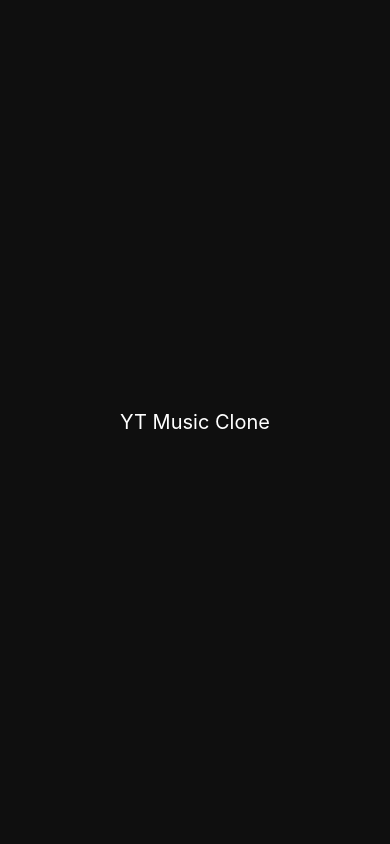
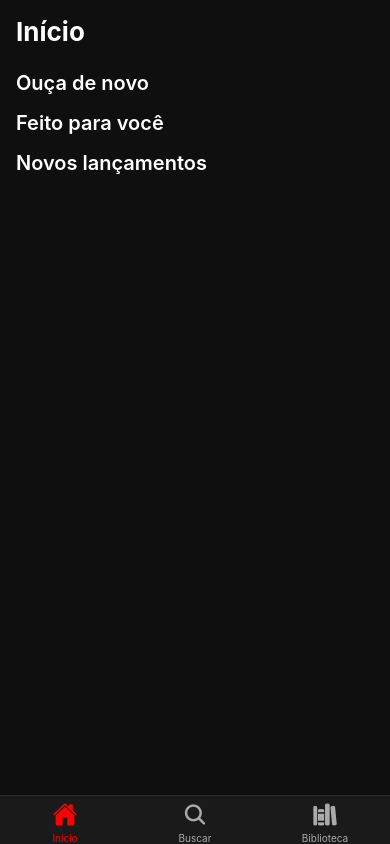
Before and after one commit to Dupla-mobile/telasYTmusic, a React Native app: screen / in a window 390 px wide. Built offline with nearby package versions, Linux system fonts and the light colour scheme.

Commit message:
Cria as 6 telas placeholder e liga navegacao (tabs + stack)

```diff
--- a/App.js
+++ b/App.js
@@ -1,24 +1,11 @@
 import { StatusBar } from "expo-status-bar";
-import { StyleSheet, Text, View } from "react-native";
+import AppNavigator from "./src/navigation/AppNavigator";
 
 export default function App() {
   return (
-    <View style={styles.container}>
-      <Text style={styles.text}>YT Music Clone</Text>
+    <>
+      <AppNavigator />
       <StatusBar style="light" />
-    </View>
+    </>
   );
 }
-
-const styles = StyleSheet.create({
-  container: {
-    flex: 1,
-    backgroundColor: "#0F0F0F",
-    alignItems: "center",
-    justifyContent: "center",
-  },
-  text: {
-    color: "#fff",
-    fontSize: 20,
-  },
-});
--- /dev/null
+++ b/src/navigation/AppNavigator.js
@@ -0,0 +1,54 @@
+import { NavigationContainer } from "@react-navigation/native";
+import { createNativeStackNavigator } from "@react-navigation/native-stack";
+import { createBottomTabNavigator } from "@react-navigation/bottom-tabs";
+import { Ionicons } from "@expo/vector-icons";
+
+import HomeScreen from "../screens/HomeScreen";
+import SearchScreen from "../screens/SearchScreen";
+import LibraryScreen from "../screens/LibraryScreen";
+import PlaylistDetailScreen from "../screens/PlaylistDetailScreen";
+import PlayerScreen from "../screens/PlayerScreen";
+import ProfileScreen from "../screens/ProfileScreen";
+import { COLORS } from "../constants/theme";
+
+const Tab = createBottomTabNavigator();
+const Stack = createNativeStackNavigator();
+
+const TAB_ICONS = {
+  Início: "home",
+  Buscar: "search",
+  Biblioteca: "library",
+};
+
+function Tabs() {
+  return (
+    <Tab.Navigator
+      screenOptions={({ route }) => ({
+        headerShown: false,
+        tabBarStyle: { backgroundColor: COLORS.surface, borderTopColor: COLORS.border },
+        tabBarActiveTintColor: COLORS.primary,
+        tabBarInactiveTintColor: COLORS.textSecondary,
+        tabBarIcon: ({ color, size }) => (
+          <Ionicons name={TAB_ICONS[route.name]} size={size} color={color} />
+        ),
+      })}
+    >
+      <Tab.Screen name="Início" component={HomeScreen} />
+      <Tab.Screen name="Buscar" component={SearchScreen} />
+      <Tab.Screen name="Biblioteca" component={LibraryScreen} />
+    </Tab.Navigator>
+  );
+}
+
+export default function AppNavigator() {
+  return (
+    <NavigationContainer>
+      <Stack.Navigator screenOptions={{ headerShown: false }}>
+        <Stack.Screen name="Tabs" component={Tabs} />
+        <Stack.Screen name="PlaylistDetail" component={PlaylistDetailScreen} />
+        <Stack.Screen name="Player" component={PlayerScreen} options={{ presentation: "modal" }} />
+        <Stack.Screen name="Profile" component={ProfileScreen} />
+      </Stack.Navigator>
+    </NavigationContainer>
+  );
+}
--- /dev/null
+++ b/src/screens/HomeScreen.js
@@ -0,0 +1,37 @@
+import { View, Text, ScrollView, StyleSheet, SafeAreaView } from "react-native";
+import { COLORS, SPACING, FONT_SIZES } from "../constants/theme";
+
+export default function HomeScreen() {
+  return (
+    <SafeAreaView style={styles.container}>
+      <ScrollView contentContainerStyle={styles.content}>
+        <Text style={styles.header}>Início</Text>
+        <Text style={styles.sectionTitle}>Ouça de novo</Text>
+        <Text style={styles.sectionTitle}>Feito para você</Text>
+        <Text style={styles.sectionTitle}>Novos lançamentos</Text>
+      </ScrollView>
+    </SafeAreaView>
+  );
+}
+
+const styles = StyleSheet.create({
+  container: {
+    flex: 1,
+    backgroundColor: COLORS.background,
+  },
+  content: {
+    padding: SPACING.md,
+  },
+  header: {
+    color: COLORS.text,
+    fontSize: FONT_SIZES.xxl,
+    fontWeight: "bold",
+    marginBottom: SPACING.lg,
+  },
+  sectionTitle: {
+    color: COLORS.text,
+    fontSize: FONT_SIZES.xl,
+    fontWeight: "600",
+    marginBottom: SPACING.md,
+  },
+});
--- /dev/null
+++ b/src/screens/LibraryScreen.js
@@ -0,0 +1,37 @@
+import { View, Text, ScrollView, StyleSheet, SafeAreaView } from "react-native";
+import { COLORS, SPACING, FONT_SIZES } from "../constants/theme";
+
+export default function LibraryScreen() {
+  return (
+    <SafeAreaView style={styles.container}>
+      <ScrollView contentContainerStyle={styles.content}>
+        <Text style={styles.header}>Biblioteca</Text>
+        <Text style={styles.sectionTitle}>Playlists</Text>
+        <Text style={styles.sectionTitle}>Álbuns</Text>
+        <Text style={styles.sectionTitle}>Músicas curtidas</Text>
+      </ScrollView>
+    </SafeAreaView>
+  );
+}
+
+const styles = StyleSheet.create({
+  container: {
+    flex: 1,
+    backgroundColor: COLORS.background,
+  },
+  content: {
+    padding: SPACING.md,
+  },
+  header: {
+    color: COLORS.text,
+    fontSize: FONT_SIZES.xxl,
+    fontWeight: "bold",
+    marginBottom: SPACING.lg,
+  },
+  sectionTitle: {
+    color: COLORS.text,
+    fontSize: FONT_SIZES.xl,
+    fontWeight: "600",
+    marginBottom: SPACING.md,
+  },
+});
--- /dev/null
+++ b/src/screens/PlayerScreen.js
@@ -0,0 +1,25 @@
+import { View, Text, StyleSheet, SafeAreaView } from "react-native";
+import { COLORS, SPACING, FONT_SIZES } from "../constants/theme";
+
+export default function PlayerScreen() {
+  return (
+    <SafeAreaView style={styles.container}>
+      <Text style={styles.header}>Tocando agora</Text>
+    </SafeAreaView>
+  );
+}
+
+const styles = StyleSheet.create({
+  container: {
+    flex: 1,
+    backgroundColor: COLORS.background,
+    alignItems: "center",
+    justifyContent: "center",
+    padding: SPACING.md,
+  },
+  header: {
+    color: COLORS.text,
+    fontSize: FONT_SIZES.xl,
+    fontWeight: "600",
+  },
+});
--- /dev/null
+++ b/src/screens/PlaylistDetailScreen.js
@@ -0,0 +1,23 @@
+import { View, Text, StyleSheet, SafeAreaView } from "react-native";
+import { COLORS, SPACING, FONT_SIZES } from "../constants/theme";
+
+export default function PlaylistDetailScreen() {
+  return (
+    <SafeAreaView style={styles.container}>
+      <Text style={styles.header}>Detalhe da Playlist</Text>
+    </SafeAreaView>
+  );
+}
+
+const styles = StyleSheet.create({
+  container: {
+    flex: 1,
+    backgroundColor: COLORS.background,
+    padding: SPACING.md,
+  },
+  header: {
+    color: COLORS.text,
+    fontSize: FONT_SIZES.xxl,
+    fontWeight: "bold",
+  },
+});
--- /dev/null
+++ b/src/screens/ProfileScreen.js
@@ -0,0 +1,23 @@
+import { View, Text, StyleSheet, SafeAreaView } from "react-native";
+import { COLORS, SPACING, FONT_SIZES } from "../constants/theme";
+
+export default function ProfileScreen() {
+  return (
+    <SafeAreaView style={styles.container}>
+      <Text style={styles.header}>Perfil</Text>
+    </SafeAreaView>
+  );
+}
+
+const styles = StyleSheet.create({
+  container: {
+    flex: 1,
+    backgroundColor: COLORS.background,
+    padding: SPACING.md,
+  },
+  header: {
+    color: COLORS.text,
+    fontSize: FONT_SIZES.xxl,
+    fontWeight: "bold",
+  },
+});
--- /dev/null
+++ b/src/screens/SearchScreen.js
@@ -0,0 +1,46 @@
+import { View, Text, TextInput, StyleSheet, SafeAreaView } from "react-native";
+import { Ionicons } from "@expo/vector-icons";
+import { COLORS, SPACING, FONT_SIZES, RADIUS } from "../constants/theme";
+
+export default function SearchScreen() {
+  return (
+    <SafeAreaView style={styles.container}>
+      <View style={styles.searchBar}>
+        <Ionicons name="search" size={20} color={COLORS.textSecondary} />
+        <TextInput
+          placeholder="Músicas, artistas, álbuns"
+          placeholderTextColor={COLORS.textMuted}
+          style={styles.input}
+        />
+      </View>
+      <Text style={styles.hint}>Digite algo para começar a buscar</Text>
+    </SafeAreaView>
+  );
+}
+
+const styles = StyleSheet.create({
+  container: {
+    flex: 1,
+    backgroundColor: COLORS.background,
+    padding: SPACING.md,
+  },
+  searchBar: {
+    flexDirection: "row",
+    alignItems: "center",
+    backgroundColor: COLORS.surface,
+    borderRadius: RADIUS.pill,
+    paddingHorizontal: SPACING.md,
+    paddingVertical: SPACING.sm,
+  },
+  input: {
+    flex: 1,
+    color: COLORS.text,
+    marginLeft: SPACING.sm,
+    fontSize: FONT_SIZES.md,
+  },
+  hint: {
+    color: COLORS.textMuted,
+    marginTop: SPACING.lg,
+    textAlign: "center",
+  },
+});
```
